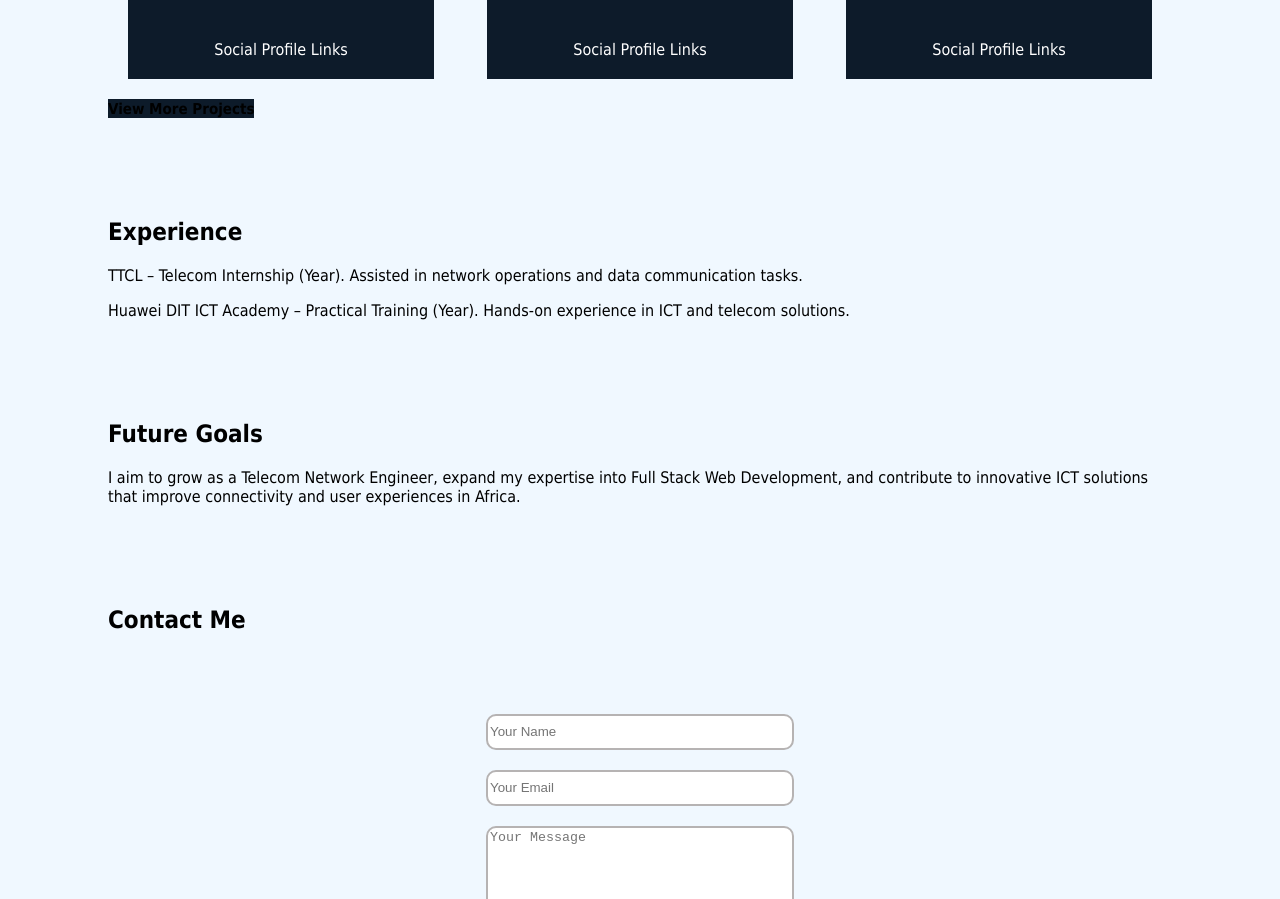
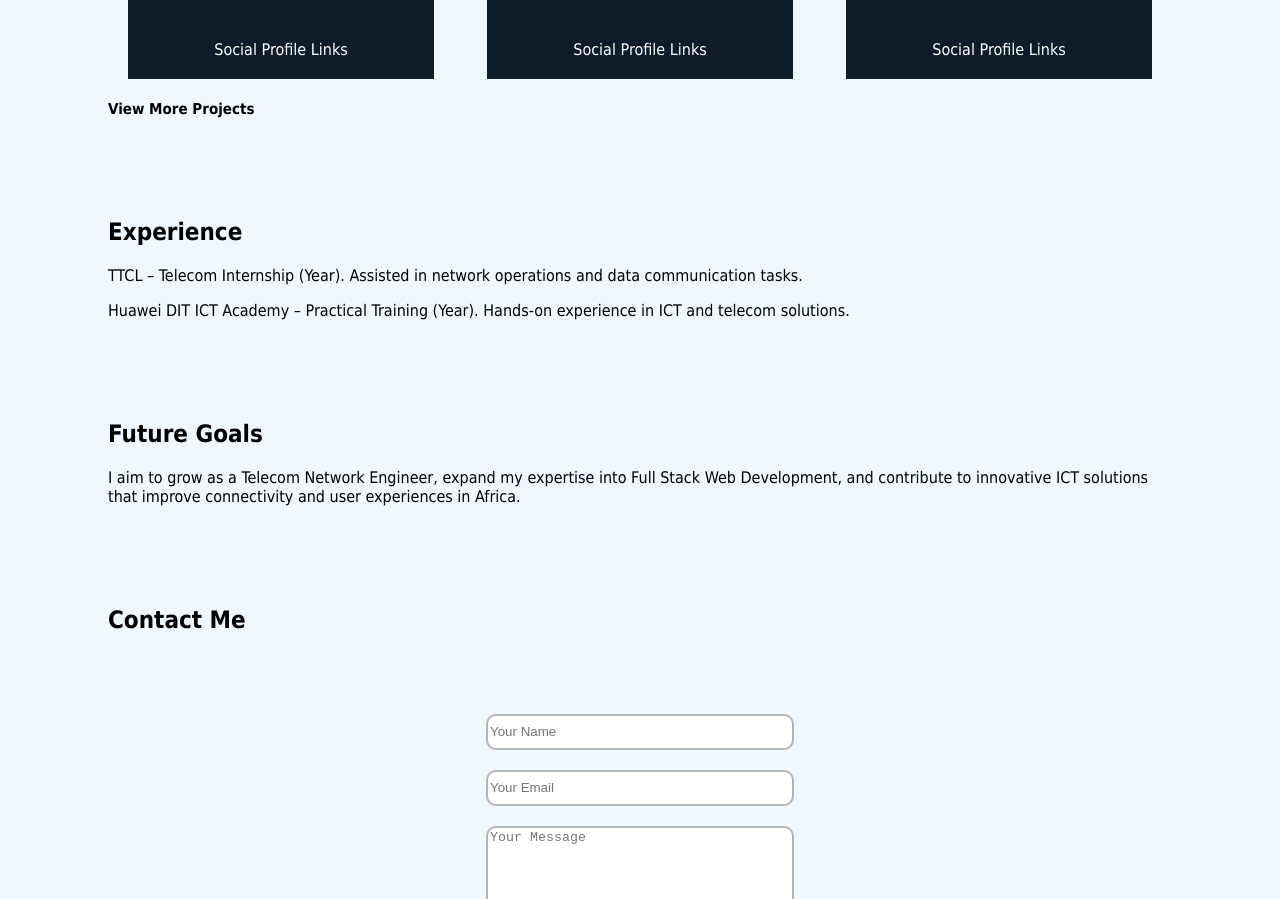
Before and after one commit to atupyeetwevee/My-Portfolio, a plain HTML site: page index.html in a window 1280 px wide. Shown: the part 2059-2958 px from the top of the page. Drawn offline with Linux system fonts and the light colour scheme.

Commit message:
Initial commit

```diff
--- a/styles.css
+++ b/styles.css
@@ -147,10 +147,10 @@ button{
     background-color: #0d1b2a;
 }
 
-.project-1{
+/* .project-1{
     background: #0d1b2a;
     justify-self: center;
-}
+} */
 
 .view-more{
     font-weight: bolder;
```
